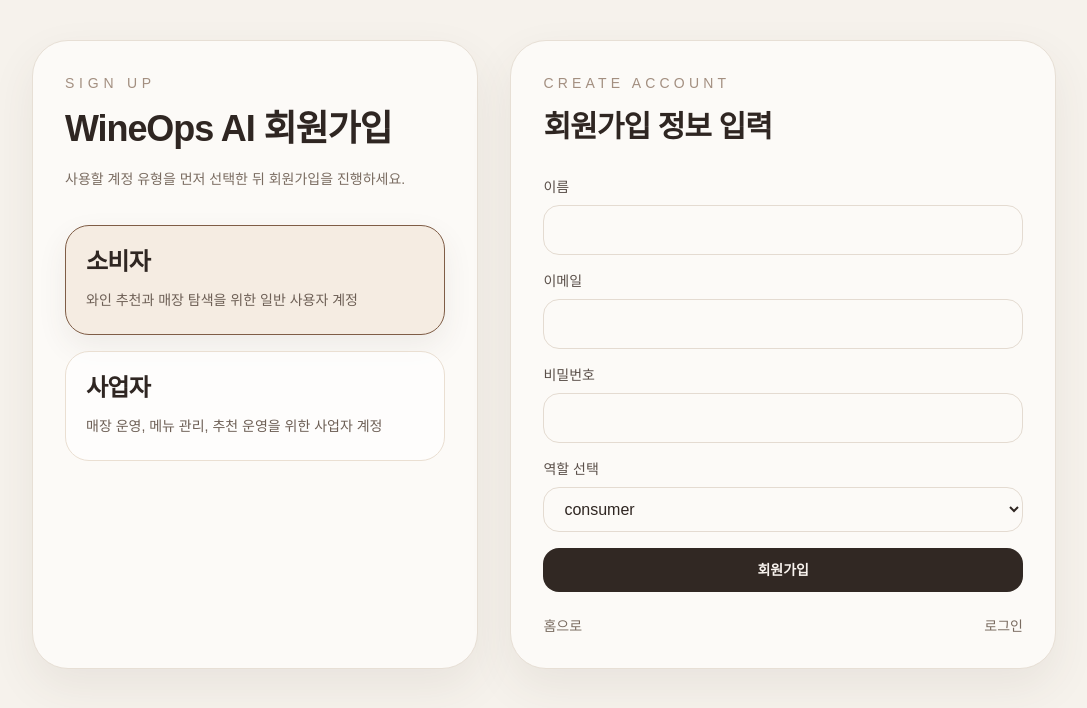
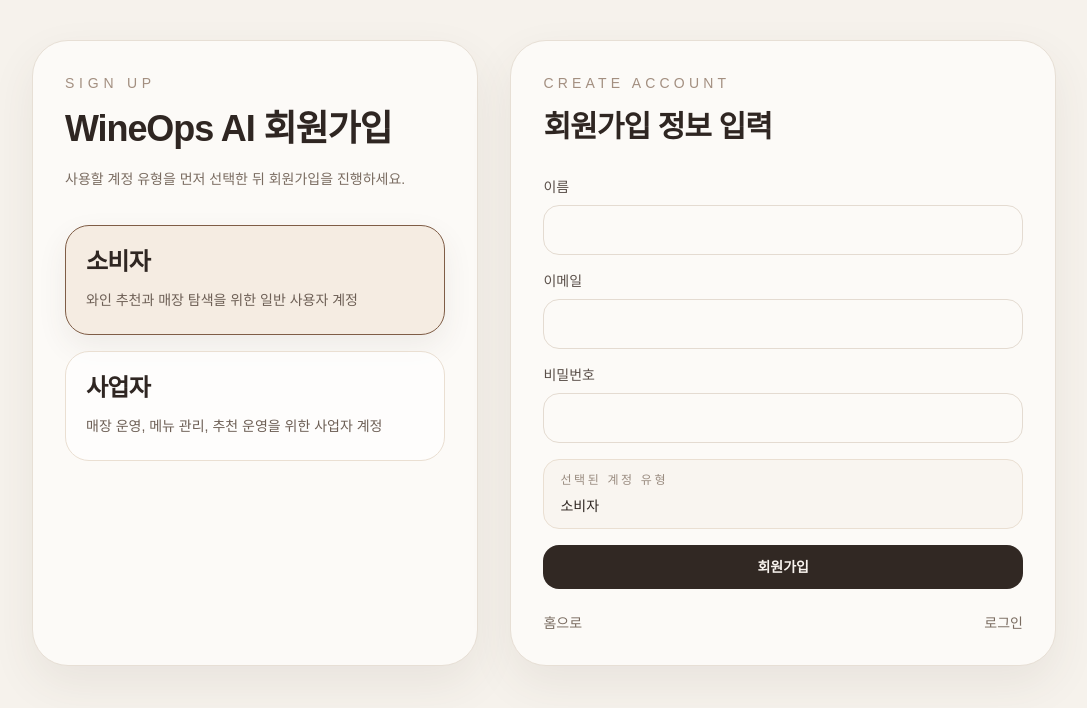
Before and after one commit to ksh284202/wine-platform, a Next.js app: page /signup in a window 1280 px wide. Shown: the top 708 px of the page, without its empty margins (96-1183 px from the left). Built offline with nearby package versions, Linux system fonts and the light colour scheme; no server answers.

Commit message:
Remove duplicate signup role select

```diff
--- a/app/signup/page.js
+++ b/app/signup/page.js
@@ -188,23 +188,13 @@
                 onChange={handleChange}
               />
 
-              <div>
-                <label
-                  htmlFor="role"
-                  className="mb-2 block text-sm font-medium text-[#5a4f49]"
-                >
-                  역할 선택
-                </label>
-                <select
-                  id="role"
-                  name="role"
-                  value={form.role}
-                  onChange={handleChange}
-                  className="w-full rounded-2xl border border-[#e4dbd1] bg-[#fcfaf7] px-4 py-3 text-[#2f2622] outline-none transition focus:border-[#b59a87]"
-                >
-                  <option value="consumer">consumer</option>
-                  <option value="business">business</option>
-                </select>
+              <div className="rounded-2xl border border-[#eadfd2] bg-[#f9f5f0] px-4 py-3">
+                <p className="text-xs uppercase tracking-[0.22em] text-[#9a8c80]">
+                  선택된 계정 유형
+                </p>
+                <p className="mt-2 text-sm font-medium text-[#2f2622]">
+                  {form.role === "business" ? "사업자" : "소비자"}
+                </p>
               </div>
 
               {form.role === "business" ? (
```
